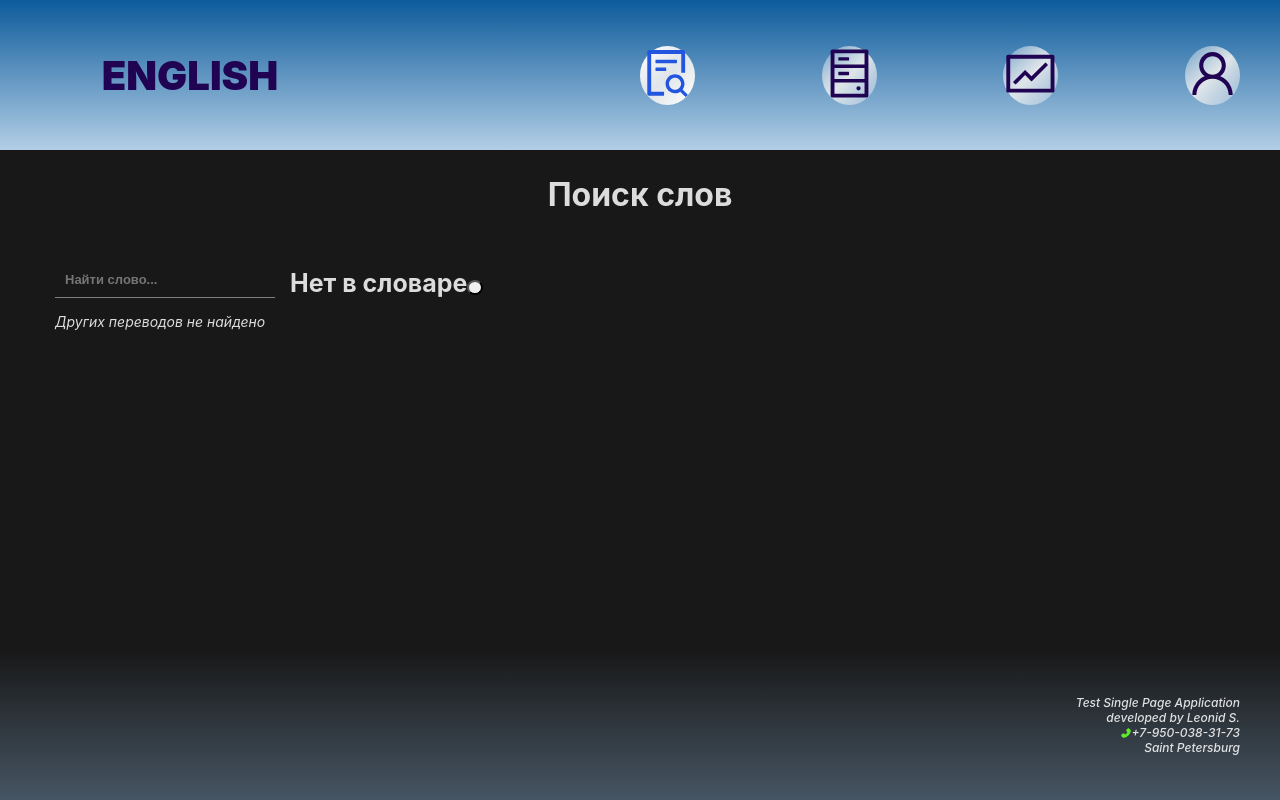
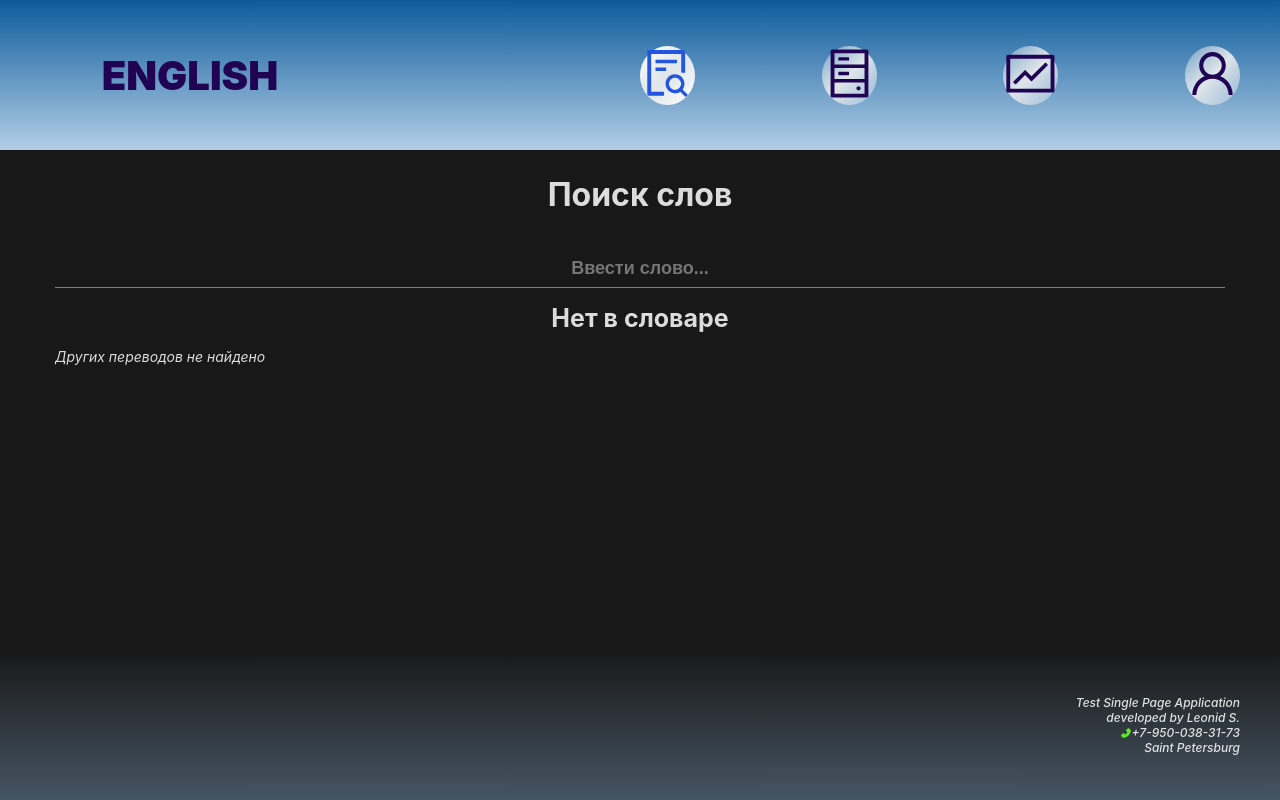
Before and after one commit to AlexCole999/first-project-eng, a React (Create React App) app: page /first-project-eng/addword in a window 1280 px wide. Built offline with nearby package versions, Linux system fonts and the light colour scheme.

Commit message:
AddWords --->>> improved styles

```diff
--- a/src/components/App/Dashboard/AddWord/AddWord.css
+++ b/src/components/App/Dashboard/AddWord/AddWord.css
@@ -7,21 +7,24 @@
 .wordSearch{
   display: flex;
   justify-content: flex-start;
-  align-items: flex-end;
+  align-items: center;
+  flex-direction: column;
   gap:15px;
 }
 .wordSearch__input{
-  margin-top: 3px;
-  padding: 10px;
-  width: 200px;
+  text-align:center;
+  padding:0px 0px 10px 0px;
+  width: 100%;
+  height: 18px;
   border-top: 0px;
   border-right: 0px;
   border-left: 0px;
   border-bottom: 1px solid grey;
   background-color: rgba(255, 255, 255, 0);
   color:white;
-  font-size: 13px;
+  font-size: 18px;
   font-weight: 900;
+  outline:none;
 }
 .mainTranslate{
   font-weight: bold;
--- a/src/components/App/Dashboard/AddWord/AddWord.jsx
+++ b/src/components/App/Dashboard/AddWord/AddWord.jsx
@@ -25,7 +25,7 @@ export default function AddWord(props) {
     <div>
       <div style={{ display: 'flex', justifyContent: 'center', marginBottom: '45px' }}><div style={{ fontSize: "32px", fontWeight: "bold" }}>Поиск слов</div></div>
       <div className="wordSearch">
-        <input placeholder='Найти слово...' className="wordSearch__input"
+        <input placeholder='Ввести слово...' className="wordSearch__input"
           type="text"
           onChange={
             (e) => {
@@ -37,7 +37,7 @@ export default function AddWord(props) {
           {yandexData.code !== 502
             ? (yandexData.def.length ? `${toUpperCase(yandexData.def[0].tr[0].text)}` : "Нет в словаре")
             : "Нет в словаре"}
-          <button style={{ borderRadius: '50%', height: '15px' }} onClick={() => console.log(yandexData)}></button>
+          {/* <button style={{ borderRadius: '50%', height: '15px' }} onClick={() => console.log(yandexData)}></button> */}
         </div>
       </div>
       <div className="words">
```
